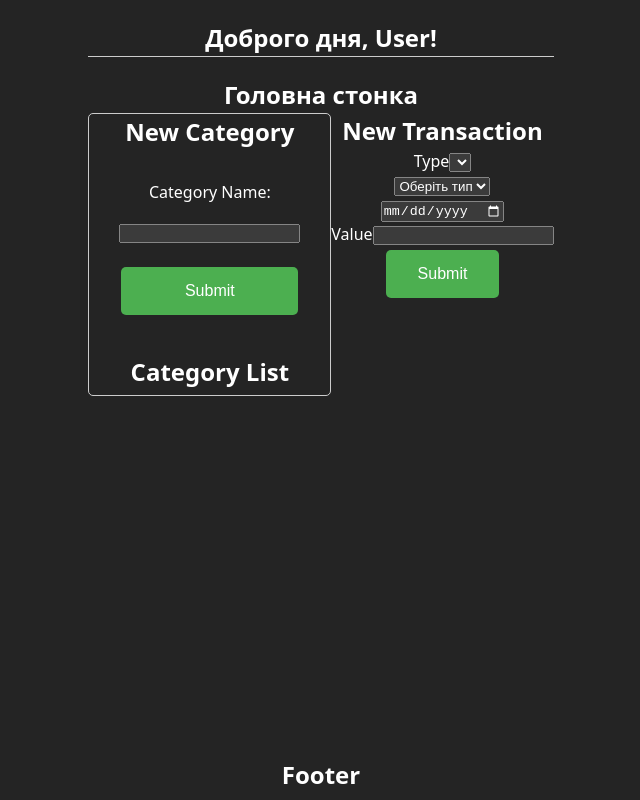
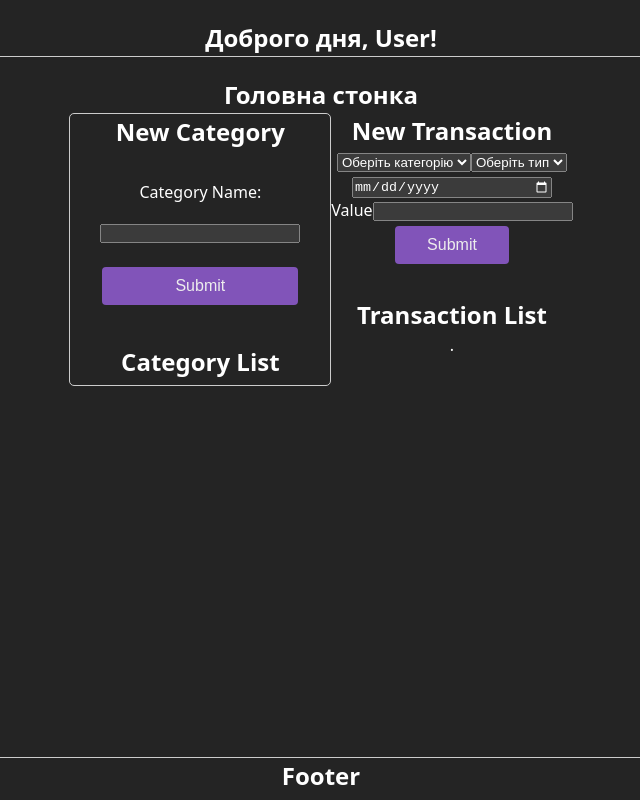
Before and after one commit to Nik91K/EM12-Technical-Task, a React (Vite) app: page /transactions in a window 1280 px wide. Shown: the whole page, without its empty margins (319-959 px from the left). Built offline with nearby package versions, Linux system fonts and the light colour scheme.

Commit message:
updated transactions

```diff
--- a/src/components/footerComponent/footerMain.css
+++ b/src/components/footerComponent/footerMain.css
@@ -0,0 +1,4 @@
+.footer-main{
+    border-top: 1px solid #ccc;
+    width: 100%;
+}
--- a/src/components/footerComponent/footerMain.tsx
+++ b/src/components/footerComponent/footerMain.tsx
@@ -2,7 +2,7 @@ import './footerMain.css';
 
 const FooterMain = () => {
     return (
-        <footer className="footerMain">
+        <footer className="footer-main">
             <h2>Footer</h2>
         </footer>
     )
--- a/src/components/submitComponent/submitComponent.css
+++ b/src/components/submitComponent/submitComponent.css
@@ -1,13 +1,21 @@
 .submitButton{
-    background-color: #4CAF50;
+    background-color: #8154b9;
     border: none;
-    color: white;
-    padding: 15px 32px;
+    color: rgb(237, 237, 237);
+    padding: 10px 32px;
     text-align: center;
     text-decoration: none;
     display: inline-block;
     font-size: 16px;
     margin: 4px 2px;
     cursor: pointer;
-    border-radius: 5px;
+    border-radius: 4px;
+    transition: 0.3s;
 }
+
+.submitButton:hover{
+    background-color: #6b3f8a;
+    color: white;
+    transition: 0.3s;
+    transform: scale(1.02);
+}
--- a/src/layoutPage/index.css
+++ b/src/layoutPage/index.css
@@ -2,9 +2,14 @@
     display: flex;
     flex-direction: column;
     height: 100vh;
-    width: 100%;
+    width: 800px;
+    align-items: center;
 }
 
 .layout-main{
     min-height: 85vh;
 }
+
+input{
+    width: 200px;
+}
--- a/src/layoutPage/index.tsx
+++ b/src/layoutPage/index.tsx
@@ -14,9 +14,7 @@ const LayoutPage = ({title, children} : {title: string, children:React.ReactNode
                     </div>
                 </div>
             </main>
-            <div className='footer-layout'>
-                <FooterMain />
-            </div>
+            <FooterMain />
         </div>
     )
 }
--- a/src/pages/TransactionsPage/Categories/CategoryForm/CategoryForm.tsx
+++ b/src/pages/TransactionsPage/Categories/CategoryForm/CategoryForm.tsx
@@ -11,7 +11,6 @@ const CategoryForm = () => {
     const [text, setText] = useState("");
     const [categories, setCategories] = usePersistedState<Category[]>('categories', [])
     const handleClick = () => {
-        if (text.trim() === "") return;
 
         const newCategories: Category = {
             id: categories.length + 1,
--- a/src/pages/TransactionsPage/Transactions/TransactionForm/TransactionForm.tsx
+++ b/src/pages/TransactionsPage/Transactions/TransactionForm/TransactionForm.tsx
@@ -3,6 +3,8 @@ import SubmitComponent from '../../../../components/submitComponent/submitCompon
 import SelectComponent from '../../../../components/SelectComponent/SelectComponent'
 import { Category } from '../../../../types/categoryTypes'
 import { usePersistedState } from '../../../../hooks/usepersistedState'
+import { TransactionType } from '../../../../types/transactionType'
+import InputComponent from '../../../../components/inputComponent/inputComponent'
 
 const TransactionForm = () => {
     const typeSelect = [
@@ -10,31 +12,64 @@ const TransactionForm = () => {
         { id: 2, name: 'expense' as const }
     ]
 
+    const [transaction, setTransaction] = usePersistedState<TransactionType[]>('transaction', [])
     const [categories] = usePersistedState<Category[]>('categories', [])
+
+
+    const handleClick = (e: React.FormEvent<HTMLFormElement>) => {
+        e.preventDefault()
+        const form = e.currentTarget
+        const type = form['transaction-type'].value
+        const categoryName = form['transaction-type'].value
+        const value = Number(form['value'].value)
+        const date = form['date'].value
+
+        const category = categories.find(cat => cat.name === categoryName)
+
+        if (!category) {
+            console.log('Оберіть категорію')
+            return
+        }
+
+        const newTransaction: TransactionType = {
+            id: transaction.length + 1,
+            category: category,
+            value: value,
+            date: date,
+            createdAt: new Date().toISOString(),
+            updatedAt: new Date().toISOString(),
+            type: {
+                id: 0,
+                name: 'income'
+            }
+        }
+
+        setTransaction([...transaction, newTransaction]);
+        console.log('усе спрацювало')
+        form.reset()
+    }
+
     return (
         <div>
-            <form className='transaction-form'>
+            <form className='transaction-form' onSubmit={handleClick}>
                 <h2>New Transaction</h2>
                 <div className='transaction-group'>
-                    <label htmlFor="transaction-type">Type</label>
                     <select name="transaction-type" id="transaction-type" required>
-                        <option value="expense"> </option>
+                        <option value="expense"> Оберіть категорію</option>
                     {categories.map((category) => (
                         <option key={category.id} value={category.name}>
                             {category.name}
                         </option>
                     ))}
                     </select>
-                </div>
-                <div className='transaction-group'>
                     <SelectComponent typeSelect={typeSelect}/>
                 </div>
                 <div className='transaction-group'>
-                    <input type="date" id="date" name="date" placeholder='Дата' required />
+                    <InputComponent type="date" id="date" name="date" placeholder='Дата' />
                 </div>
                 <div className='transaction-group'>
                     <label htmlFor="value">Value</label>
-                    <input type="number" id="value" name="value" required />
+                    <InputComponent type="number" id="value" name="value" />
                 </div>
                 <SubmitComponent />
             </form>
--- /dev/null
+++ b/src/pages/TransactionsPage/Transactions/TransactionList/TransactionList.tsx
@@ -0,0 +1,18 @@
+import './TransactionList.css'
+import { usePersistedState } from '../../../../hooks/usepersistedState'
+import { TransactionType } from '../../../../types/transactionType'
+
+const TransactionList = () => {
+    return (
+        <div className="transaction-list">
+            <h2>Transaction List</h2>
+            <ul>
+                <li>
+                    <span>.</span>
+                </li>
+            </ul>
+        </div>
+    )
+}
+
+export default TransactionList
--- a/src/pages/TransactionsPage/TransactionsPage.tsx
+++ b/src/pages/TransactionsPage/TransactionsPage.tsx
@@ -2,6 +2,9 @@ import './TransactionsPage.css'
 import LayoutPage from '../../layoutPage'
 import CategoryForm from './Categories/CategoryForm/CategoryForm'
 import TransactionForm from './Transactions/TransactionForm/TransactionForm'
+import TransactionList from './Transactions/TransactionList/TransactionList'
+import { usePersistedState } from '../../hooks/usepersistedState'
+import { TransactionType } from '../../types/transactionType'
 
 const TransactionsPage = () => {
     return (
@@ -10,6 +13,7 @@ const TransactionsPage = () => {
                 <CategoryForm />
                 <div className="transaction-page">
                     <TransactionForm />
+                    <TransactionList />
                 </div>
             </div>
         </LayoutPage>
```
Also changed, not shown: src/pages/TransactionsPage/Transactions/TransactionList/TransactionList.css (added).
